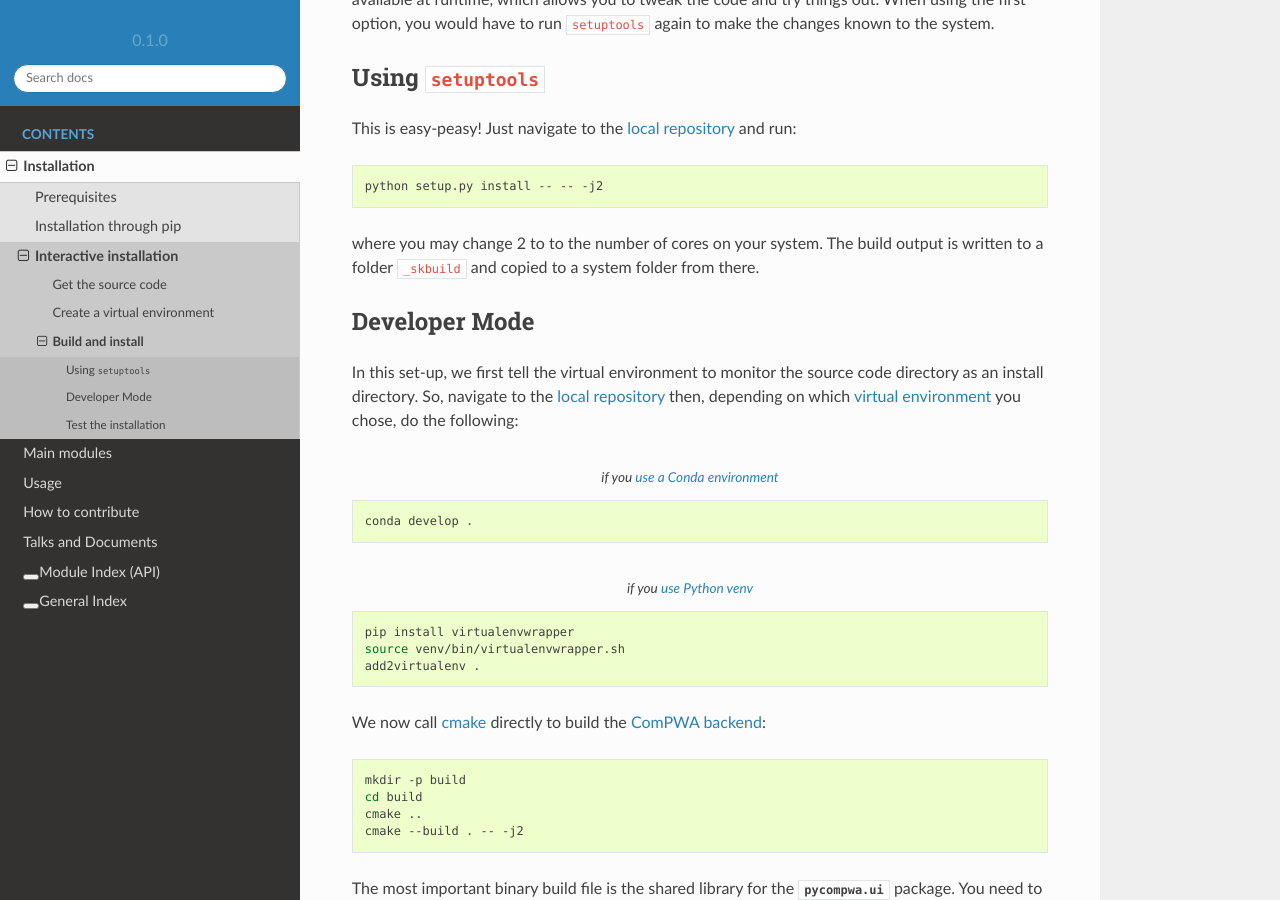
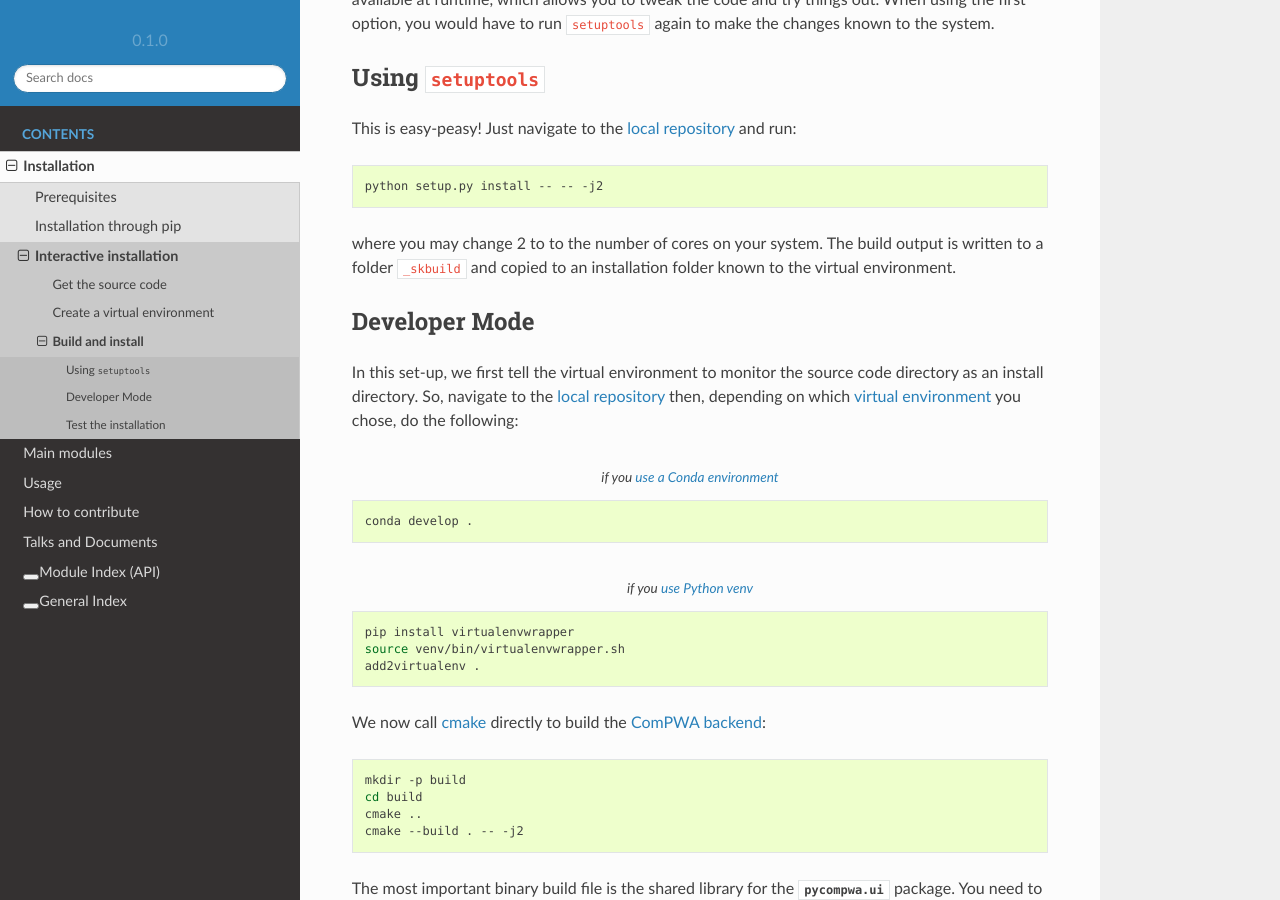
Before and after one commit to ComPWA/pycompwa, a Sphinx documentation site: the page built from doc/source/install/build.rst, in a window 1280 px wide and 900 px high, scrolled down 509 px. Built offline with Sphinx 7.4.7 and the Read the Docs theme 2.0.0, drawn with Linux system fonts in a browser that asks for light colours; pages that are not in the unit, such as notebooks, are missing from menus; the version number is read from the project's files by our own code.

Commit message:
docs: system folder --> virtual env

```diff
--- a/doc/source/install/build.rst
+++ b/doc/source/install/build.rst
@@ -33,8 +33,8 @@ This is easy-peasy! Just navigate to the :doc:`local repository
   python setup.py install -- -- -j2
 
 where you may change 2 to to the number of cores on your system. The build
-output is written to a folder :file:`_skbuild` and copied to a system folder
-from there.
+output is written to a folder :file:`_skbuild` and copied to an installation
+folder known to the virtual environment.
 
 
 Developer Mode
```
